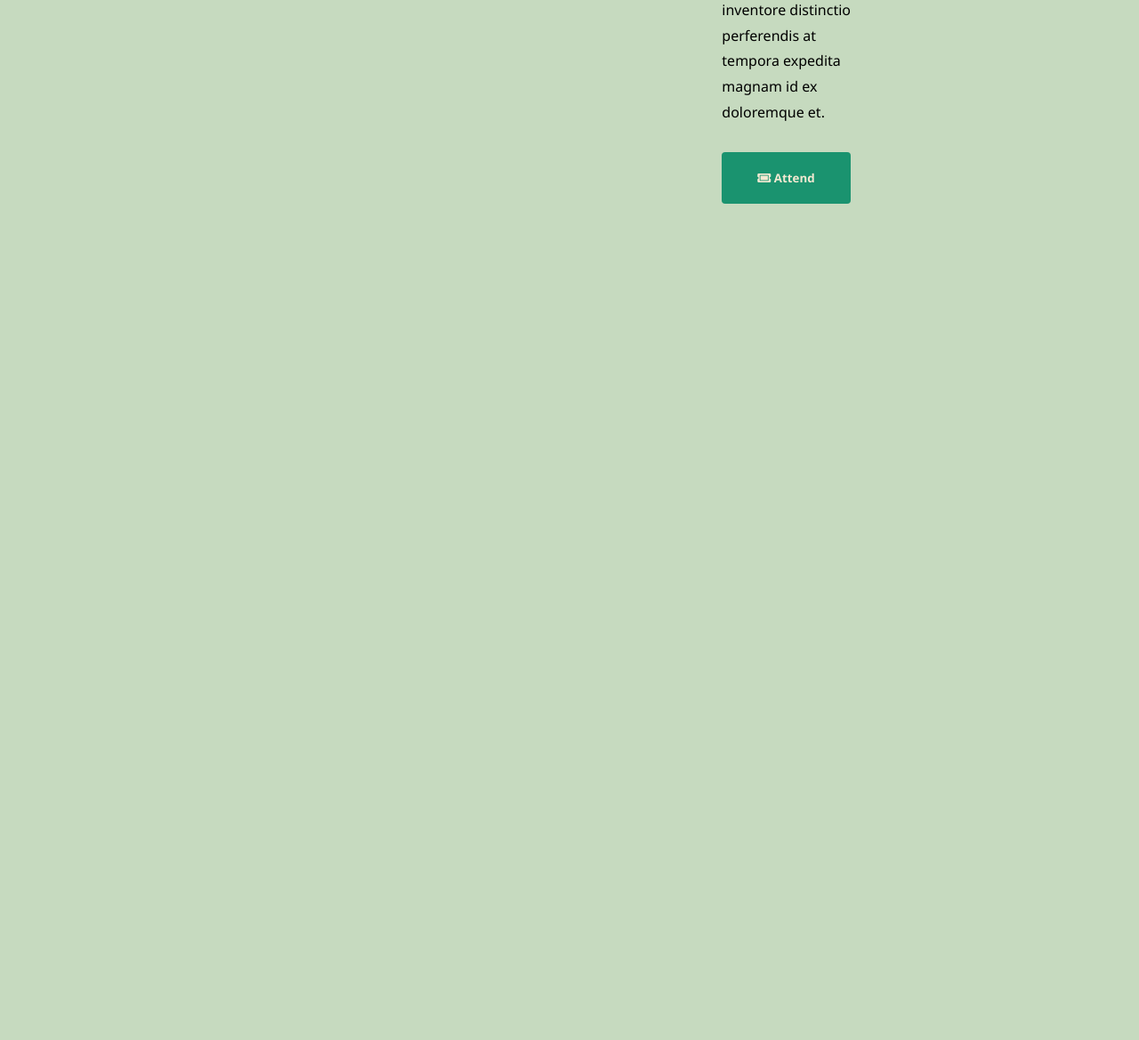
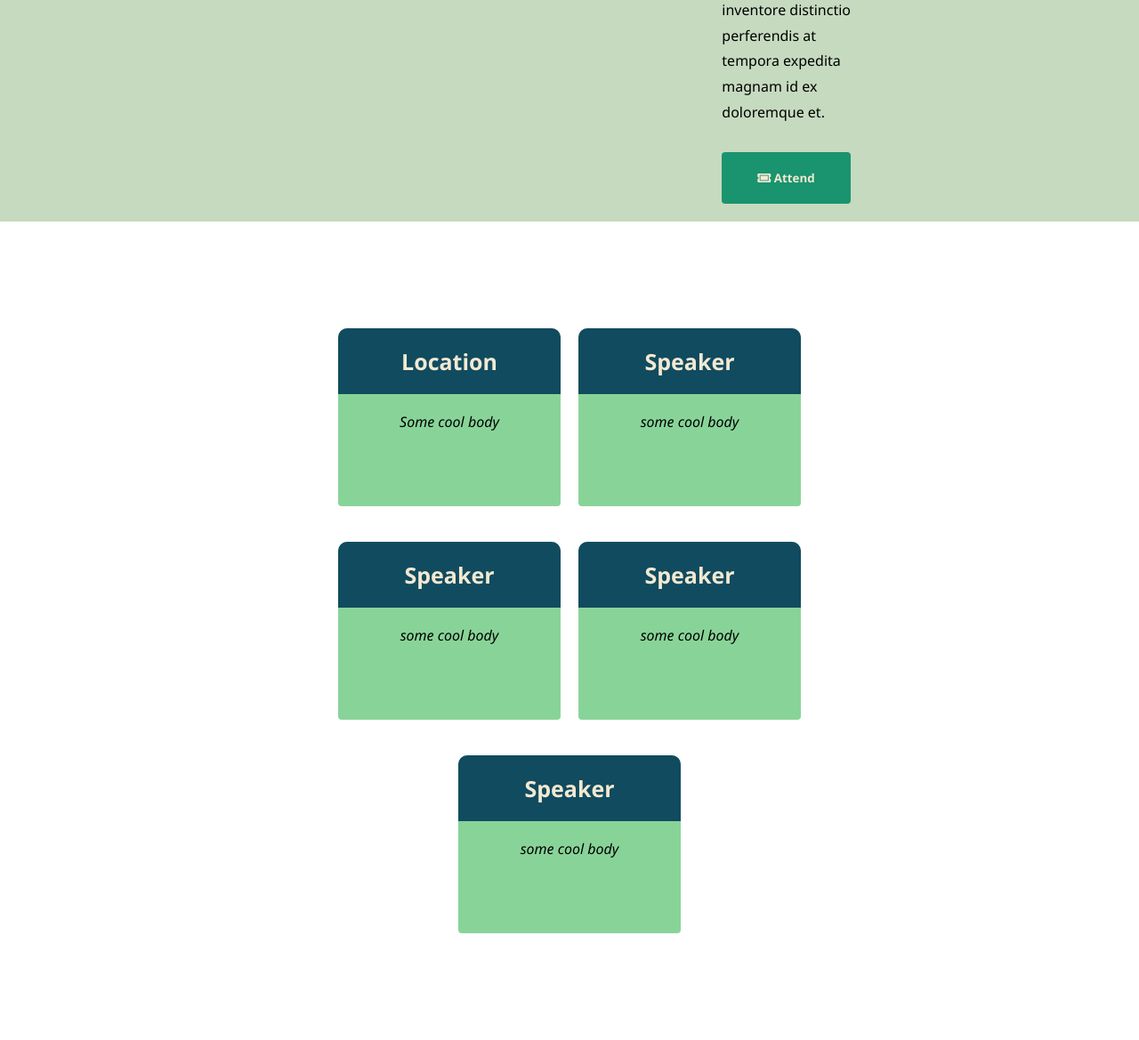
Before and after one commit to damilolarandolph/evently, a PHP site: page /event.php in a window 1280 px wide. Shown: the part 1257-2426 px from the top of the page at 89% size. Before the commit the page ends 1486 px from the top, so only its background shows below. Run offline with PHP 8.4, Linux system fonts and the light colour scheme.

Commit message:
finished up view event page

```diff
--- a/assets/css/view-event.css
+++ b/assets/css/view-event.css
@@ -44,3 +44,18 @@
   margin: 20px 0px;
   line-height: 1.8;
 }
+
+.other-info-section {
+  margin: 100px 0;
+  padding: 0 300px;
+}
+
+.other-info-section .info-cards {
+  display: flex;
+  flex-wrap: wrap;
+  justify-content: center;
+}
+
+.other-info-section .info-cards li {
+  margin: 20px 10px;
+}
--- a/event.php
+++ b/event.php
@@ -52,6 +52,40 @@
             </aside>
         </div>
     </section>
+    <section class="other-info-section">
+        <ul class="info-cards">
+            <li class="card mini">
+                <span class="title">Location</span>
+                <div class="body">
+                    Some cool body
+                </div>
+            </li>
+            <li class="card mini">
+                <span class="title">
+                    Speaker
+                </span>
+                <div class="body">some cool body</div>
+            </li>
+            <li class="card mini">
+                <span class="title">
+                    Speaker
+                </span>
+                <div class="body">some cool body</div>
+            </li>
+            <li class="card mini">
+                <span class="title">
+                    Speaker
+                </span>
+                <div class="body">some cool body</div>
+            </li>
+            <li class="card mini">
+                <span class="title">
+                    Speaker
+                </span>
+                <div class="body">some cool body</div>
+            </li>
+        </ul>
+    </section>
 </body>
 
 </html>
```
